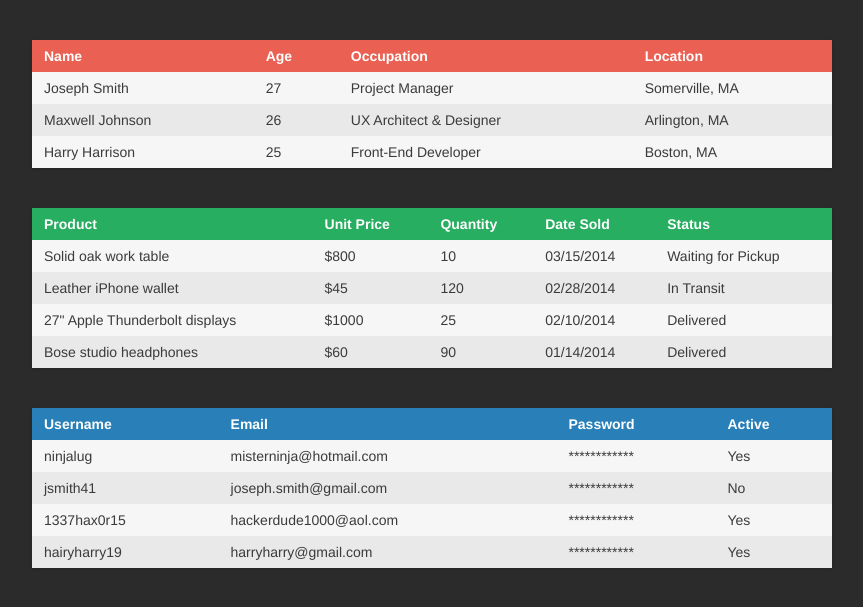
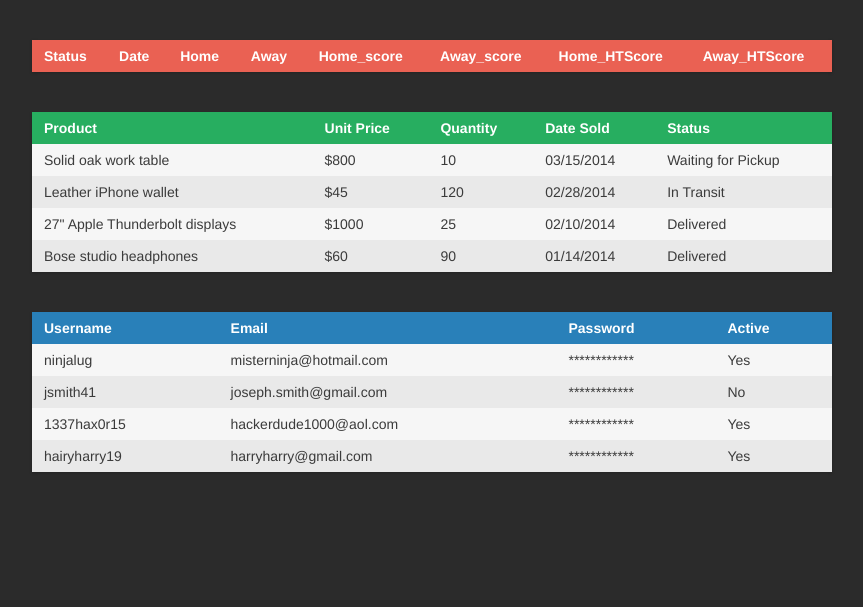
Before and after one commit to ssterdev/bettinganalyzer, a Flask app: page / in a window 1280 px wide. Shown: the top 607 px of the page, without its empty margins (208-1071 px from the left). Run offline with Flask 2, Linux system fonts and the light colour scheme; data that the repository does not hold is empty; some libraries are stand-ins or nearby versions.

Commit message:
improved date,team and score scrape

```diff
--- a/tutorial/spiders/templates/index.html
+++ b/tutorial/spiders/templates/index.html
@@ -18,18 +18,30 @@
   <div class="table">
     <div class="row header">
       <div class="cell">
-        Name
+        Status
       </div>
       <div class="cell">
-        Age
+        Date
       </div>
       <div class="cell">
-        Occupation
+        Home
       </div>
       <div class="cell">
-        Location
+        Away
       </div>
-    </div>
+       <div class="cell">
+        Home_score
+      </div>
+        <div class="cell">
+        Away_score
+      </div>
+        <div class="cell">
+        Home_HTScore
+      </div>
+        <div class="cell">
+        Away_HTScore
+      </div>
+ </div>
    	{%for obj in object%}
     <div class="row">
       <div class="cell">
@@ -42,57 +54,23 @@
         {{obj[2]}}
       </div>
       <div class="cell">
-        Brookline, MA
+      	{{obj[3]}}
+      </div>
+      <div class="cell">
+      	{{obj[4]}}
+      </div>
+      <div class="cell">
+      	{{obj[5]}}
+      </div>
+      <div class="cell">
+      	{{obj[6]}}
+      </div>
+      <div class="cell">
+      	{{obj[7]}}
       </div>
     </div>
 	{%endfor%}
-
-    <div class="row">
-      <div class="cell">
-        Joseph Smith
-      </div>
-      <div class="cell">
-        27
-      </div>
-      <div class="cell">
-        Project Manager
-      </div>
-      <div class="cell">
-        Somerville, MA
-      </div>
-    </div>
-
-    <div class="row">
-      <div class="cell">
-        Maxwell Johnson
-      </div>
-      <div class="cell">
-        26
-      </div>
-      <div class="cell">
-        UX Architect & Designer
-      </div>
-      <div class="cell">
-        Arlington, MA
-      </div>
-    </div>
-
-    <div class="row">
-      <div class="cell">
-        Harry Harrison
-      </div>
-      <div class="cell">
-        25
-      </div>
-      <div class="cell">
-        Front-End Developer
-      </div>
-      <div class="cell">
-        Boston, MA
-      </div>
-    </div>
-
-  </div>
+     </div>
 
   <div class="table">
 
```
Also changed, not shown: tutorial/spiders/database_import.py (+3 -6 lines), tutorial/spiders/quotes_spider.py (+36 -16 lines).
